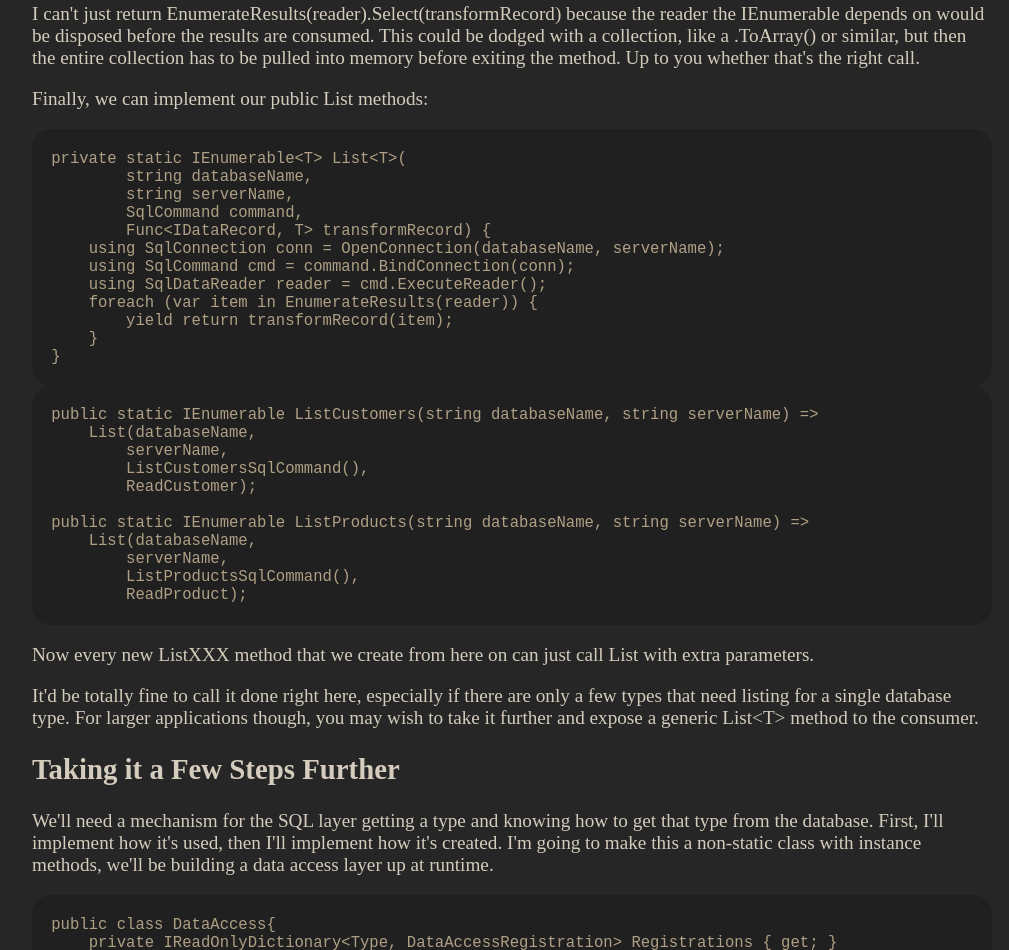
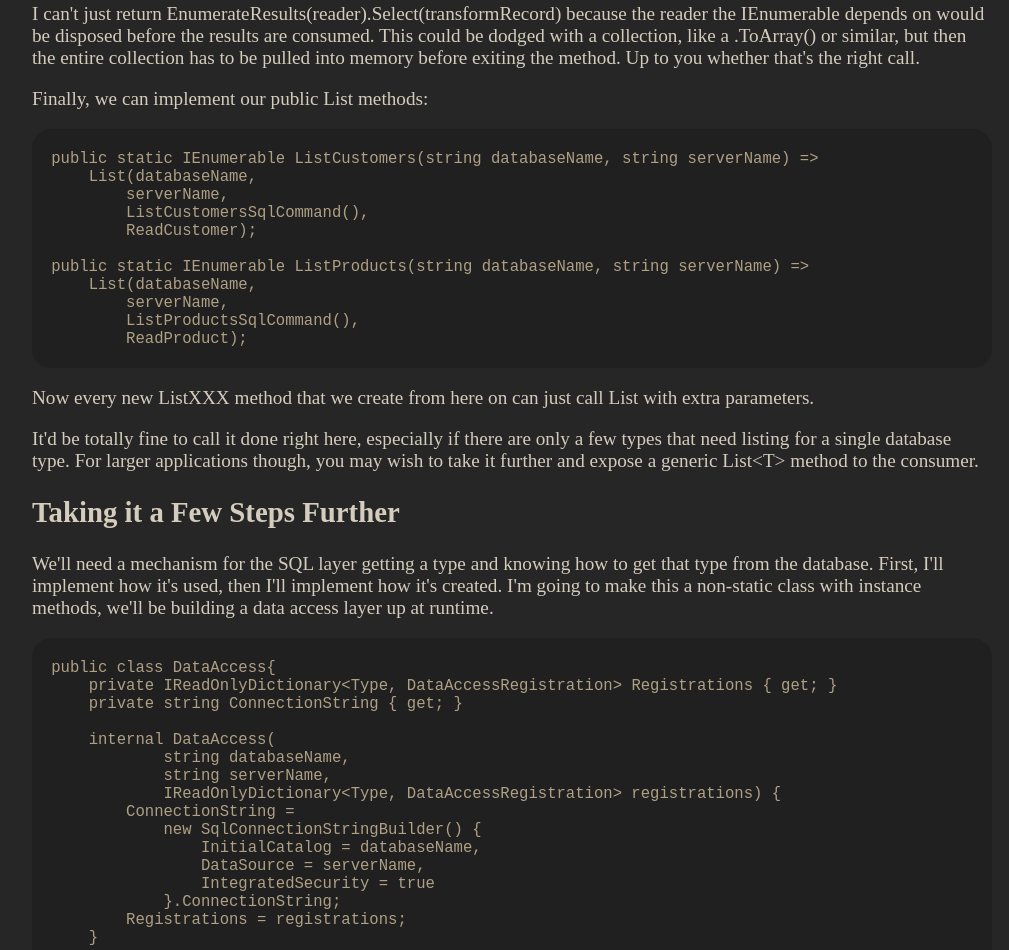
Before and after one commit to ChefPancake/ChefPancake.github.io, a plain HTML site: page cleaning-up-sql-access.html in a window 1280 px wide. Shown: the part 3458-4408 px from the top of the page, without its empty margins (128-1137 px from the left). Drawn offline with Linux system fonts and the light colour scheme.

Commit message:
removed duplicate code block

```diff
--- a/cleaning-up-sql-access.html
+++ b/cleaning-up-sql-access.html
@@ -186,20 +186,6 @@ private static Product ReadProduct(IDataRecord record) {
             Finally, we can implement our public List methods:
         </p>
         <section>
-            <pre><code class="lang-csharp">private static IEnumerable&lt;T&gt; List&lt;T&gt;(
-        string databaseName,
-        string serverName,
-        SqlCommand command,
-        Func&lt;IDataRecord, T&gt; transformRecord) {
-    using SqlConnection conn = OpenConnection(databaseName, serverName);
-    using SqlCommand cmd = command.BindConnection(conn);
-    using SqlDataReader reader = cmd.ExecuteReader();
-    foreach (var item in EnumerateResults(reader)) {
-        yield return transformRecord(item);
-    }
-}</code></pre>
-        </section>
-        <section>
             <pre><code class="lang-csharp">public static IEnumerable<Customer> ListCustomers(string databaseName, string serverName) =>
     List(databaseName,
         serverName,
```
